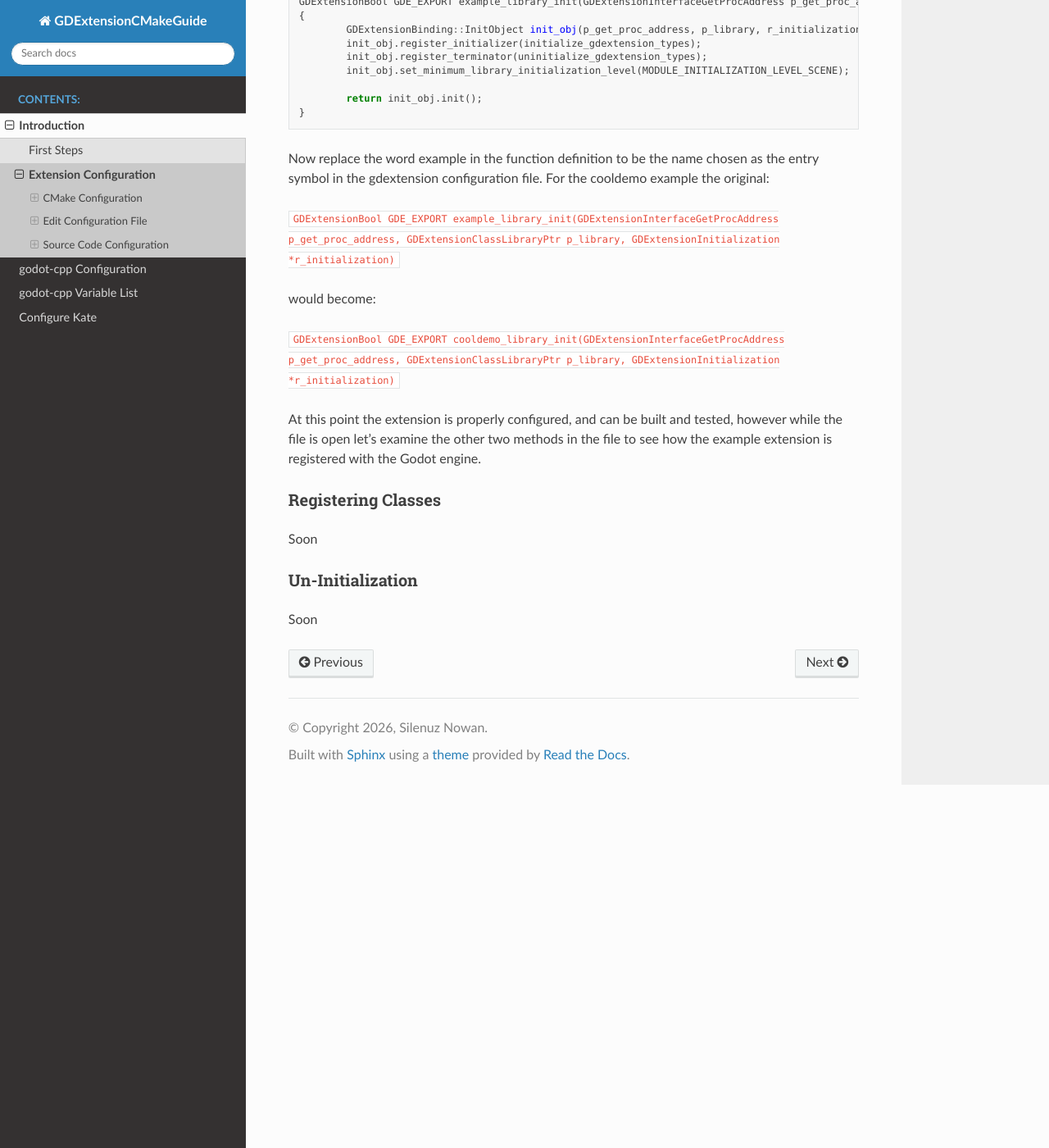
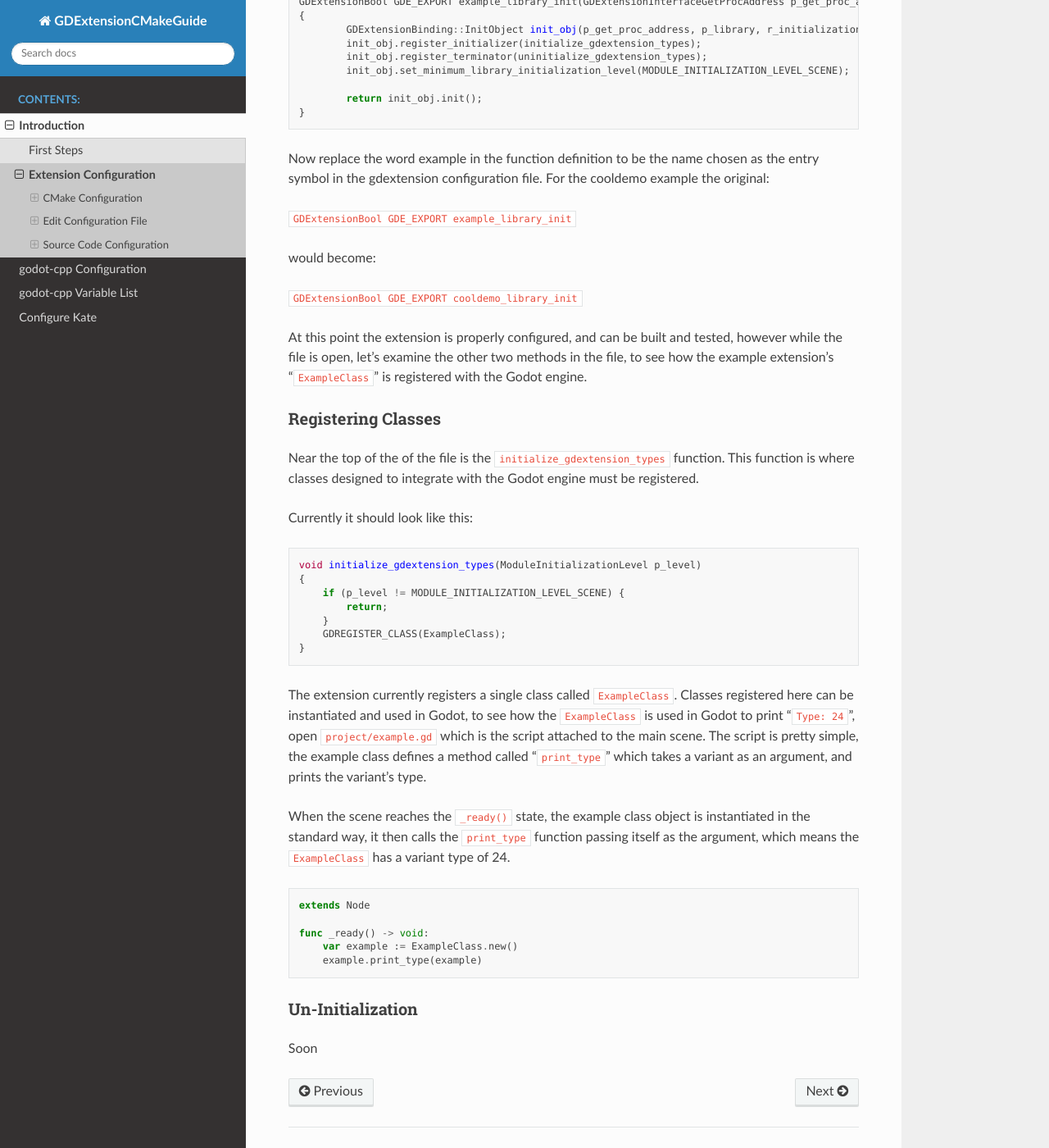
Before and after one commit to silenuz/GDExtension_CMake, a Sphinx documentation site: the page built from docs/source/introduction/extension_configuration.rst, in a window 1280 px wide and 1400 px high, scrolled down 3381 px. Shown: the whole window at 82% size. Built offline with Sphinx 7.4.7 and the Read the Docs theme 3.1.0, drawn with Linux system fonts in a browser that asks for light colours.

Commit message:
some fixes to edit configuration doc, added some source config content.

```diff
--- a/docs/source/introduction/extension_configuration.rst
+++ b/docs/source/introduction/extension_configuration.rst
@@ -167,19 +167,52 @@ Open ``src/register_types.cpp`` and scroll to near the bottom where the initiali
 Now replace the word example in the function definition to be the name chosen as the entry symbol in the gdextension
 configuration file.  For the cooldemo example the original:
 
-``GDExtensionBool GDE_EXPORT example_library_init(GDExtensionInterfaceGetProcAddress p_get_proc_address, GDExtensionClassLibraryPtr p_library, GDExtensionInitialization *r_initialization)``
+``GDExtensionBool GDE_EXPORT example_library_init``
 
 would become:
 
-``GDExtensionBool GDE_EXPORT cooldemo_library_init(GDExtensionInterfaceGetProcAddress p_get_proc_address, GDExtensionClassLibraryPtr p_library, GDExtensionInitialization *r_initialization)``
+``GDExtensionBool GDE_EXPORT cooldemo_library_init``
 
 At this point the extension is properly configured, and can be built and tested,
-however while the file is open let's examine the other two methods in the file to see how the example extension
-is registered with the Godot engine.
+however while the file is open, let's examine the other two methods in the file, to see how the example extension's
+"``ExampleClass``" is registered with the Godot engine.
 
 Registering Classes
 ^^^^^^^^^^^^^^^^^^^
-Soon
+Near the top of the of the file is the ``initialize_gdextension_types`` function.  This function is where classes
+designed to integrate with the Godot engine must be registered.
+
+Currently it should look like this:
+
+.. code:: cpp
+
+   void initialize_gdextension_types(ModuleInitializationLevel p_level)
+   {
+       if (p_level != MODULE_INITIALIZATION_LEVEL_SCENE) {
+           return;
+       }
+       GDREGISTER_CLASS(ExampleClass);
+   }
+
+The extension currently registers a single class called ``ExampleClass``.
+Classes registered here can be instantiated and used in Godot, to see how the ``ExampleClass``
+is used in Godot to print "``Type: 24``", open ``project/example.gd`` which is the script attached
+to the main scene.  The script is pretty simple, the example class defines a method called "``print_type``"
+which takes a variant as an argument, and prints the variant's type.
+
+When the scene reaches the ``_ready()`` state, the example class object is instantiated in the standard way,
+it then calls the ``print_type`` function passing itself as the argument, which means the ``ExampleClass``
+has a variant type of 24.
+
+.. code:: GDScript
+
+   extends Node
+
+   func _ready() -> void:
+       var example := ExampleClass.new()
+       example.print_type(example)
+
+
 
 Un-Initialization
 ^^^^^^^^^^^^^^^^^
```
